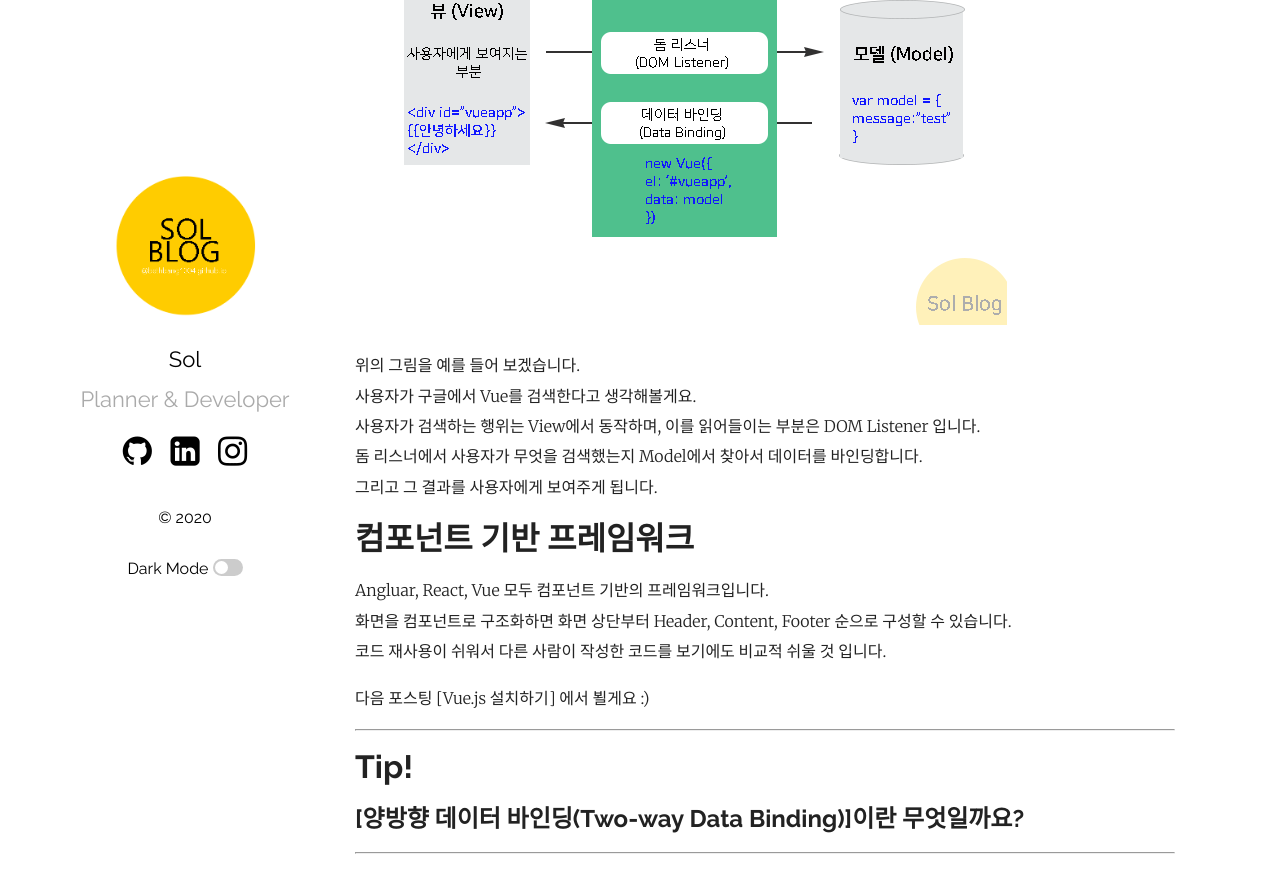
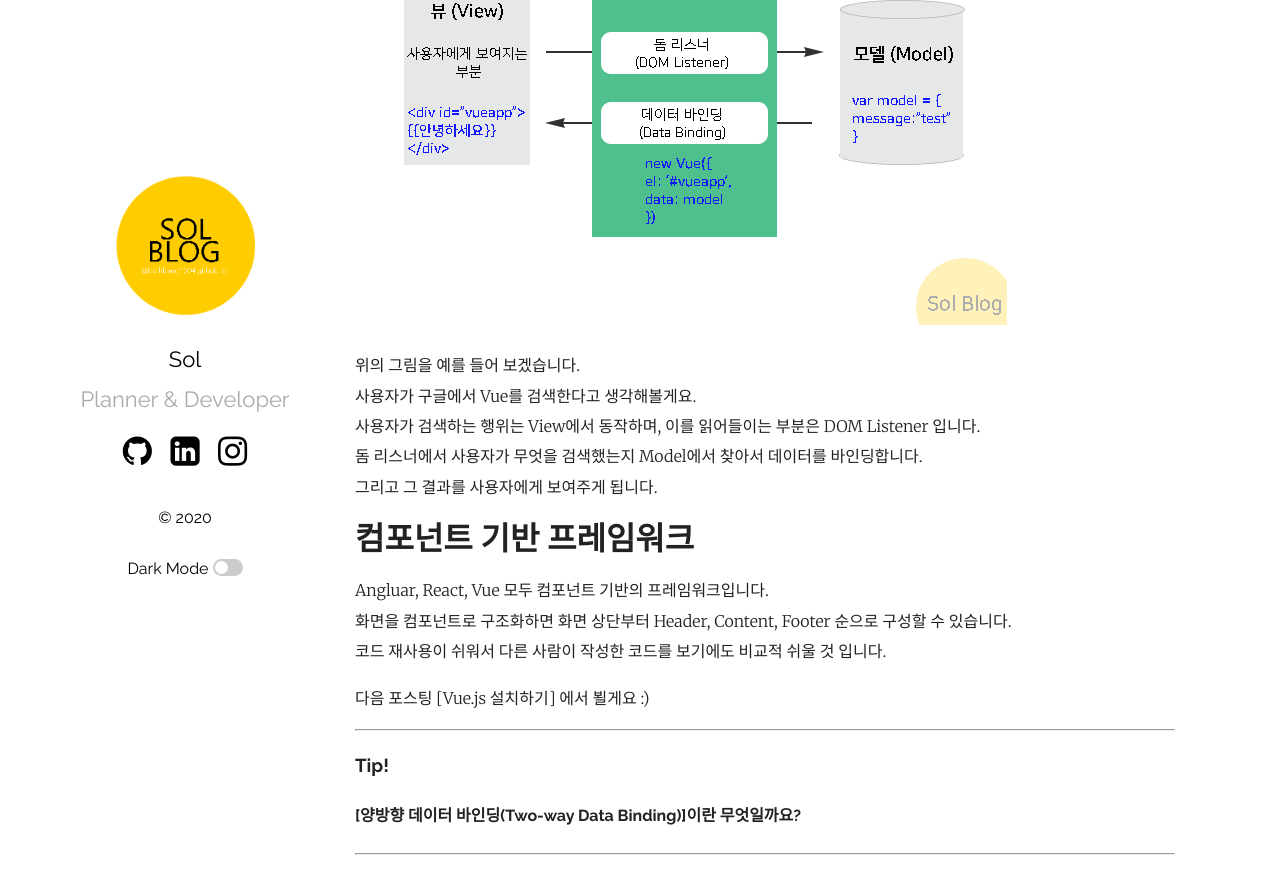
Before and after one commit to bethbang1004/bethbang1004.github.io, a Jekyll site: the page built from _posts/2020-07-17-welcome-to-jekyll.markdown, in a window 1280 px wide and 900 px high, scrolled down 761 px. Shown: the top 894 px of the window. Built offline with Jekyll 4.4.1, drawn with Linux system fonts in a browser that asks for light colours.

```diff
--- a/_posts/2020-07-17-welcome-to-jekyll.markdown
+++ b/_posts/2020-07-17-welcome-to-jekyll.markdown
@@ -33,7 +33,7 @@ Angluar, React, Vue 모두 컴포넌트 기반의 프레임워크입니다.
 다음 포스팅 [Vue.js 설치하기] 에서 뵐게요 :)
 
 ***
-# Tip!
-## [양방향 데이터 바인딩(Two-way Data Binding)]이란 무엇일까요?
+### Tip!
+#### [양방향 데이터 바인딩(Two-way Data Binding)]이란 무엇일까요?
 [jekyll-docs]: https://jekyllrb.com/docs/home
 ***
```
